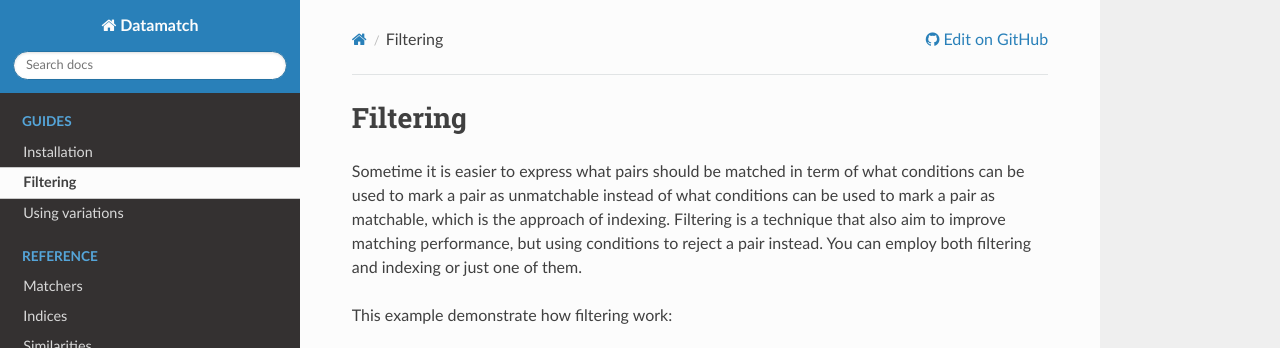
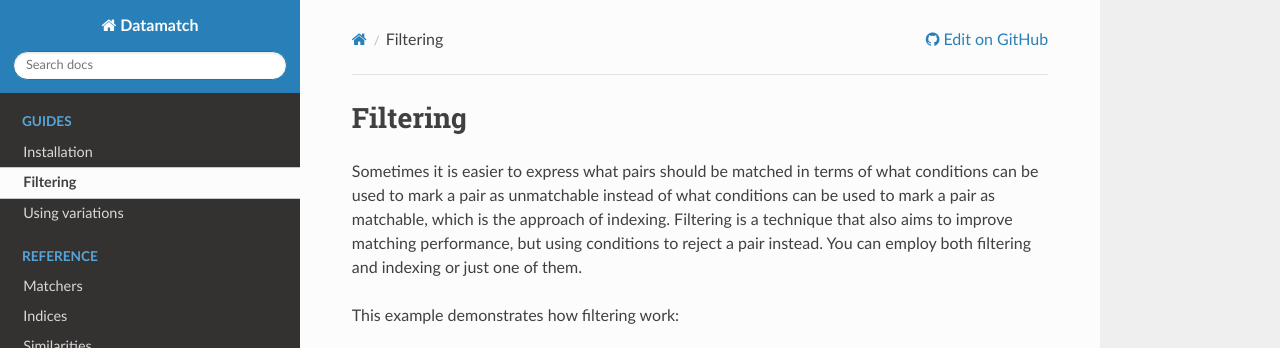
Before and after one commit to pckhoi/datamatch, a Sphinx documentation site: the page built from doc/filtering.rst, in a window 1280 px wide, cut to the strip 0-348 px from the top of the page. Built offline with Sphinx 7.4.7 and the Read the Docs theme 2.0.0, drawn with Linux system fonts in a browser that asks for light colours; pages that are not in the unit, such as notebooks, are missing from menus.

Commit message:
doc: fix typos

```diff
--- a/doc/filtering.rst
+++ b/doc/filtering.rst
@@ -3,14 +3,14 @@
 Filtering
 =========
 
-Sometime it is easier to express what pairs should be matched in term of
+Sometimes it is easier to express what pairs should be matched in terms of
 what conditions can be used to mark a pair as unmatchable instead of what
 conditions can be used to mark a pair as matchable, which is the approach
-of indexing. Filtering is a technique that also aim to improve matching
+of indexing. Filtering is a technique that also aims to improve matching
 performance, but using conditions to reject a pair instead. You can employ
 both filtering and indexing or just one of them.
 
-This example demonstrate how filtering work:
+This example demonstrates how filtering work:
 
 .. ipython::
 
--- a/doc/index.rst
+++ b/doc/index.rst
@@ -9,7 +9,7 @@ Welcome to Datamatch's documentation!
 =====================================
 
 Datamatch is a library that facilitates data matching (also known as entity
-resolution) and deduplication process. One of the core design goals of this
+resolution) and the deduplication process. One of the core design goals of this
 library is to be as extensible as possible, therefore each sub-task is defined
 as a separate class, which makes it easy to swap components of the same type
 and even to write your component that fit your purpose.
--- a/doc/using-variations.rst
+++ b/doc/using-variations.rst
@@ -3,10 +3,10 @@
 Using variations
 ================
 
-Sometime it is useful to derive multiple variations from a single record
+Sometimes it is useful to derive multiple variations from a single record
 and try each variation during matching while retaining the highest
 similarity score. An example of how this might be useful is when a person's
-first name and last name are swapped due to clerical mistake. You might
+first name and last name are swapped due to clerical mistakes. You might
 want to produce one additional variation for each record where the name
 columns are swapped before matching.
 
```
Also changed, not shown: doc/deduplication.rst (+6 -6 lines), doc/tutorial.rst (+9 -10 lines).
